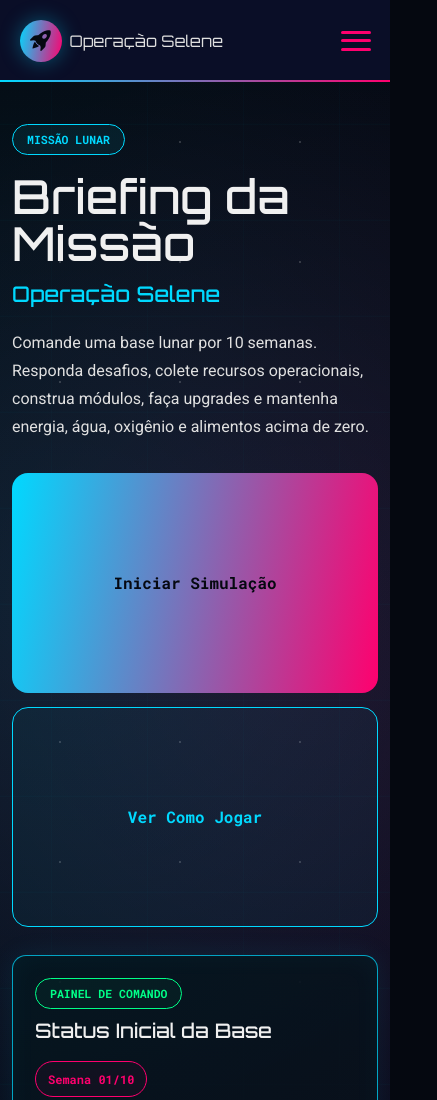
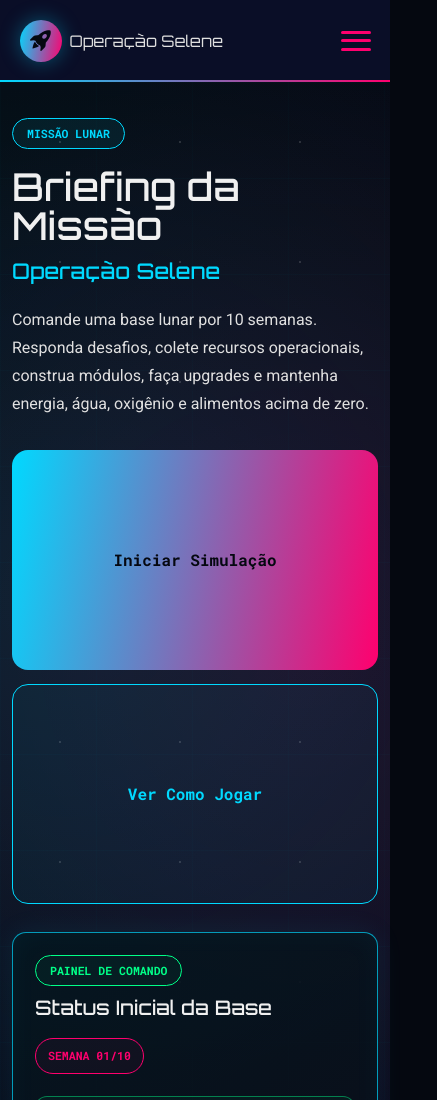
Before and after one commit to guilhermescosta-dev/global-solution-GS1, a plain HTML site: page src/pages/jogo.html in a window 390 px wide. Shown: the top 1100 px of the page, 437 px wide, since content can reach past the window. Drawn offline with nearby package versions, Linux system fonts and the light colour scheme.

Commit message:
refactor: ajuste no css da pagina do jogo

```diff
--- a/src/css/jogo.css
+++ b/src/css/jogo.css
@@ -1,4 +1,8 @@
 @import url("./global-style.css");
+
+/* =========================
+   Página do jogo
+========================= */
 
 .game-page {
   position: relative;
@@ -8,7 +12,7 @@
   background:
     radial-gradient(circle at 18% 18%, rgba(0, 217, 255, 0.12), transparent 28%),
     radial-gradient(circle at 78% 20%, rgba(255, 0, 110, 0.1), transparent 26%),
-    linear-gradient(135deg, var(--color-bg-darker) 0%, var(--color-bg-dark) 100%);
+    linear-gradient(135deg, var(--color-bg-darker), var(--color-bg-dark));
 }
 
 .game-page::before {
@@ -16,19 +20,12 @@
   position: absolute;
   inset: 0;
   z-index: -2;
+  opacity: 0.2;
   background-image:
-    radial-gradient(circle, rgba(240, 240, 240, 0.8) 1px, transparent 1px),
-    linear-gradient(rgba(0, 217, 255, 0.12) 1px, transparent 1px),
+    radial-gradient(circle, rgba(240, 240, 240, 0.75) 1px, transparent 1px),
+    linear-gradient(rgba(0, 217, 255, 0.1) 1px, transparent 1px),
     linear-gradient(90deg, rgba(0, 217, 255, 0.08) 1px, transparent 1px);
-  background-position:
-    0 0,
-    center,
-    center;
-  background-size:
-    120px 120px,
-    96px 96px,
-    96px 96px;
-  opacity: 0.22;
+  background-size: 120px 120px, 96px 96px, 96px 96px;
 }
 
 .game-page::after {
@@ -37,9 +34,9 @@
   right: -12vw;
   bottom: -18vw;
   z-index: -1;
-  width: min(640px, 70vw);
+  width: min(620px, 70vw);
   aspect-ratio: 1;
-  border: 1px solid rgba(0, 217, 255, 0.24);
+  border: 1px solid rgba(0, 217, 255, 0.22);
   border-radius: 50%;
   background:
     linear-gradient(145deg, rgba(224, 224, 224, 0.08), rgba(0, 217, 255, 0.02)),
@@ -51,6 +48,48 @@
   max-width: 1200px;
 }
 
+/* =========================
+   Componentes base
+========================= */
+
+.mission-panel,
+.rule-card,
+.vitals-card {
+  border: 1px solid rgba(0, 217, 255, 0.7);
+  border-radius: 18px;
+  background:
+    linear-gradient(145deg, rgba(0, 217, 255, 0.06), rgba(255, 0, 110, 0.04)),
+    rgba(5, 8, 16, 0.88);
+  box-shadow:
+    0 0 28px rgba(0, 217, 255, 0.08),
+    inset 0 0 28px rgba(0, 217, 255, 0.04);
+}
+
+.mission-copy h1,
+.mission-panel h2,
+.rule-card h2,
+.vitals-card h2 {
+  color: var(--color-text-lighter);
+  font-family: var(--font-title);
+}
+
+.mission-tag,
+.panel-kicker,
+.week-badge {
+  display: inline-flex;
+  align-items: center;
+  width: fit-content;
+  border-radius: 999px;
+  font-family: var(--font-mono);
+  font-size: 0.72rem;
+  font-weight: 700;
+  text-transform: uppercase;
+}
+
+/* =========================
+   Briefing
+========================= */
+
 .game-briefing {
   min-height: calc(100vh - 95px);
   padding: clamp(48px, 7vw, 92px) 0 clamp(42px, 6vw, 76px);
@@ -58,7 +97,7 @@
 
 .game-briefing-grid {
   display: grid;
-  grid-template-columns: minmax(0, 1fr) minmax(420px, 0.9fr);
+  grid-template-columns: minmax(0, 1fr) minmax(390px, 0.9fr);
   gap: clamp(28px, 5vw, 64px);
   align-items: center;
 }
@@ -71,27 +110,11 @@
 
 .mission-tag,
 .panel-kicker {
-  display: inline-flex;
-  align-items: center;
-  width: fit-content;
   margin-bottom: 18px;
   padding: 6px 14px;
   border: 1px solid var(--color-cyan);
-  border-radius: 999px;
   color: var(--color-cyan);
   background: rgba(0, 217, 255, 0.07);
-  font-family: var(--font-mono);
-  font-size: 0.72rem;
-  font-weight: 700;
-  text-transform: uppercase;
-}
-
-.mission-copy h1,
-.mission-panel h2,
-.rule-card h2,
-.vitals-card h2 {
-  color: var(--color-text-lighter);
-  font-family: var(--font-title);
 }
 
 .mission-copy h1 {
@@ -128,9 +151,7 @@
   justify-content: center;
   min-height: 52px;
   text-decoration: none;
-  transition:
-    transform 0.3s ease,
-    box-shadow 0.3s ease;
+  transition: transform 0.3s ease, box-shadow 0.3s ease;
 }
 
 .mission-actions .botao-iniciar:hover {
@@ -144,18 +165,9 @@
   color: var(--color-cyan);
 }
 
-.mission-panel,
-.rule-card,
-.vitals-card {
-  border: 1px solid rgba(0, 217, 255, 0.74);
-  border-radius: 18px;
-  background:
-    linear-gradient(145deg, rgba(0, 217, 255, 0.06), rgba(255, 0, 110, 0.04)),
-    rgba(5, 8, 16, 0.88);
-  box-shadow:
-    0 0 28px rgba(0, 217, 255, 0.08),
-    inset 0 0 28px rgba(0, 217, 255, 0.04);
-}
+/* =========================
+   Painel da missão
+========================= */
 
 .mission-panel {
   padding: clamp(22px, 3vw, 30px);
@@ -185,12 +197,8 @@
   flex-shrink: 0;
   padding: 8px 12px;
   border: 1px solid var(--color-magenta);
-  border-radius: 999px;
   color: var(--color-magenta);
   background: var(--color-magenta-transparent);
-  font-family: var(--font-mono);
-  font-size: 0.75rem;
-  font-weight: 700;
 }
 
 .base-status {
@@ -210,6 +218,10 @@
 .base-status i {
   font-size: 1.1rem;
 }
+
+/* =========================
+   Recursos vitais
+========================= */
 
 .vital-resources {
   display: grid;
@@ -274,8 +286,12 @@
   height: 100%;
   border-radius: inherit;
   background: var(--resource-color);
-  box-shadow: 0 0 14px color-mix(in srgb, var(--resource-color) 60%, transparent);
+  box-shadow: 0 0 14px var(--resource-color);
 }
+
+/* =========================
+   Recursos operacionais
+========================= */
 
 .operational-resources {
   display: grid;
@@ -308,9 +324,13 @@
   font-size: 1.65rem;
 }
 
+/* =========================
+   Cards de regras
+========================= */
+
 .game-rules-preview,
 .vitals-preview {
-  padding: 0 0 clamp(42px, 6vw, 72px);
+  padding-bottom: clamp(42px, 6vw, 72px);
 }
 
 .rules-grid {
@@ -357,9 +377,13 @@
   line-height: 1.6;
 }
 
+/* =========================
+   Card de recursos vitais
+========================= */
+
 .vitals-card {
   display: grid;
-  grid-template-columns: minmax(240px, 0.85fr) 1.3fr;
+  grid-template-columns: minmax(230px, 0.85fr) 1.3fr;
   gap: 24px;
   align-items: center;
   padding: 26px;
@@ -373,7 +397,7 @@
 
 .vitals-list {
   display: grid;
-  grid-template-columns: repeat(2, minmax(0, 1fr));
+  grid-template-columns: repeat(2, 1fr);
   gap: 12px;
 }
 
@@ -391,22 +415,35 @@
   color: var(--color-success);
 }
 
-@media (max-width: 850px) {
+/* =========================
+   Responsividade
+========================= */
+
+@media (max-width: 992px) {
+  .game-page {
+    overflow: visible;
+  }
+
   .game-briefing {
     min-height: auto;
-    padding-top: 42px;
+    padding-top: 48px;
   }
 
   .game-briefing-grid,
-  .rules-grid,
   .vitals-card {
     grid-template-columns: 1fr;
   }
 
   .mission-copy h1 {
-    font-size: clamp(2.2rem, 12vw, 3.2rem);
+    font-size: clamp(2.4rem, 9vw, 3.8rem);
   }
 
+  .mission-panel-header {
+    flex-direction: column;
+  }
+}
+
+@media (max-width: 768px) {
   .mission-actions {
     width: 100%;
   }
@@ -416,13 +453,13 @@
     text-align: center;
   }
 
-  .mission-panel-header {
-    flex-direction: column;
+  .rules-grid {
+    grid-template-columns: 1fr;
   }
 
   .operational-resources,
   .vitals-list {
-    grid-template-columns: 1fr;
+    grid-template-columns: repeat(auto-fit, minmax(160px, 1fr));
   }
 
   .operational-resources span {
@@ -430,7 +467,11 @@
   }
 }
 
-@media (max-width: 520px) {
+@media (max-width: 480px) {
+  .game-briefing {
+    padding-top: 36px;
+  }
+
   .mission-actions {
     flex-direction: column;
   }
@@ -444,4 +485,9 @@
   .vitals-card {
     border-radius: 14px;
   }
+
+  .operational-resources,
+  .vitals-list {
+    grid-template-columns: 1fr;
+  }
 }
```
